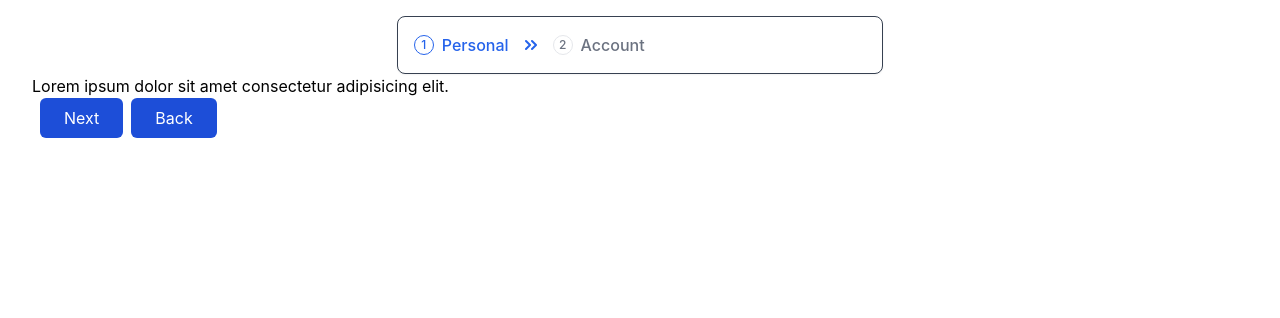
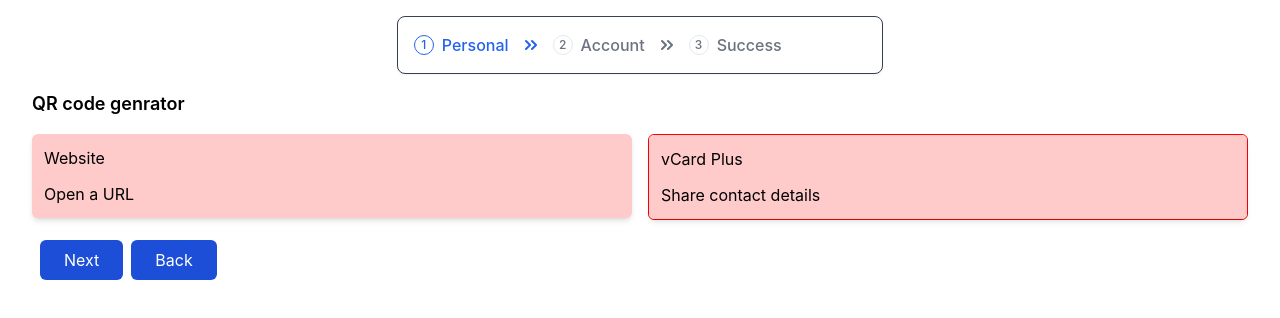
Before and after one commit to shohan-ch/ts-qr-scanner-v2, a React (Create React App) app: page /vcard in a window 1280 px wide. Shown: the top 318 px of the page. Built offline with nearby package versions, Linux system fonts and the light colour scheme.

Commit message:
fix: routing

```diff
--- a/package.json
+++ b/package.json
@@ -44,6 +44,8 @@
     ]
   },
   "devDependencies": {
+    "@commitlint/cli": "^19.0.1",
+    "@commitlint/config-conventional": "^19.0.0",
     "husky": "^9.0.11"
   }
 }
--- a/src/components/Home/HomeIndex.tsx
+++ b/src/components/Home/HomeIndex.tsx
@@ -23,11 +23,12 @@ const lists: QrCodeTypeList[] = [
 const HomeIndex: FC = () => {
   return (
     <>
-      <section className="space-y-4">
-        <h2>QR code genrator</h2>
-        <div className="flex justify-between gap-x-4">
+      <section className="mb-5 space-y-4">
+        <h2 className="mt-4 text-lg font-semibold">QR code genrator</h2>
+        <div className="flex justify-between mb-5 gap-x-4">
           {lists.map((list, index) => (
             <NavLink
+              key={index}
               to={list.link}
               className={({ isActive }) =>
                 (isActive ? "active" : "") + " w-[50vw]"
--- a/src/components/Vcard/VcardIndex.tsx
+++ b/src/components/Vcard/VcardIndex.tsx
@@ -1,6 +1,3 @@
-import Stepper from "../../utils/Stepper/Stepper";
-import ArticleIndex from "../Article/ArticleIndex";
-
 const VcardIndex = () => {
   return (
     <>
--- a/src/components/Vcard/VcardStepper.tsx
+++ /dev/null
@@ -1,24 +0,0 @@
-import Stepper from "../../utils/Stepper/Stepper";
-import ArticleIndex from "../Article/ArticleIndex";
-import VcardIndex from "./VcardIndex";
-
-const VcardStepper = () => {
-  const stepperComponents = [
-    {
-      step: 1,
-      component: <VcardIndex />,
-    },
-    {
-      step: 2,
-      component: <ArticleIndex />,
-    },
-  ];
-
-  return (
-    <>
-      <Stepper components={stepperComponents} />
-    </>
-  );
-};
-
-export default VcardStepper;
--- a/src/index.css
+++ b/src/index.css
@@ -3,6 +3,7 @@
 @tailwind utilities;
 .active{
   border: 1px solid red;
+  border-radius: 6px;
 }
 
 body {
--- a/src/pages/Article.tsx
+++ b/src/pages/Article.tsx
@@ -1,20 +1,8 @@
-import ArticleIndex from "../components/Article/ArticleIndex";
-import Stepper from "../utils/Stepper/Stepper";
-
 const Article = () => {
-  const stepperComponents = [
-    {
-      step: 1,
-      component: <ArticleIndex />,
-    },
-    {
-      step: 2,
-      component: <>New page add</>,
-    },
-  ];
   return (
     <>
-      <Stepper components={stepperComponents} />
+      Articl Page
+      {/* <Stepper components={stepperComponents} /> */}
     </>
   );
 };
--- a/src/pages/Vcard.tsx
+++ b/src/pages/Vcard.tsx
@@ -1,12 +1,31 @@
-import VcardStepper from "../components/Vcard/VcardStepper";
+import VcardIndex from "../components/Vcard/VcardIndex";
+import Stepper from "../utils/Stepper/Stepper";
+import Article from "./Article";
+import Home from "./Home";
 
-const VcardPage = () => {
+const stepperComponents = [
+  {
+    step: 1,
+    component: <Home />,
+  },
+
+  {
+    step: 2,
+    component: <VcardIndex />,
+  },
+  {
+    step: 3,
+    component: <Article />,
+  },
+];
+
+const Vcard = () => {
   return (
     <>
-      <VcardStepper />
+      <Stepper components={stepperComponents} />
       {/* <VcardIndex /> */}
     </>
   );
 };
 
-export default VcardPage;
+export default Vcard;
```
Also changed, not shown: 1 other file (tests, documents, lock files or other folders).
